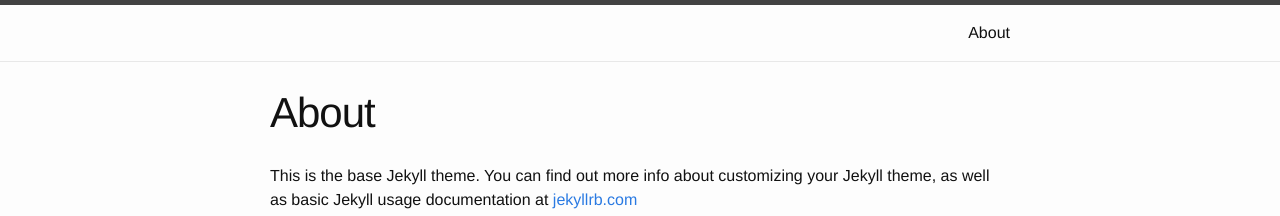
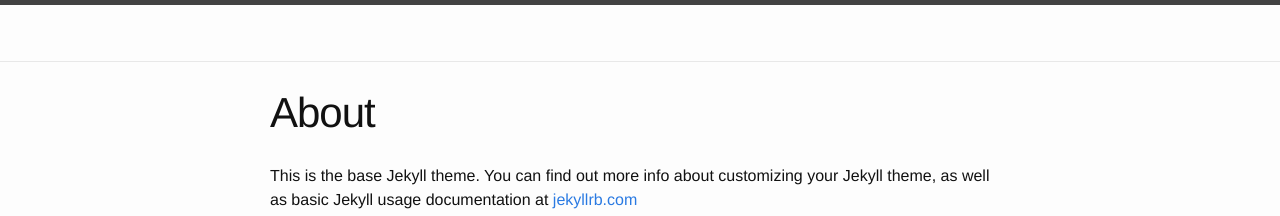
Before and after one commit to danmassarano/danmassarano.github.io, a Jekyll site: the page built from about.md, in a window 1280 px wide. Shown: the top 216 px of the page. Built offline with Jekyll 4.4.1, drawn with Linux system fonts in a browser that asks for light colours.

Commit message:
Update header.html

```diff
--- a/_includes/header.html
+++ b/_includes/header.html
@@ -2,7 +2,7 @@
 
   <div class="wrapper">
 
-    <a class="site-title" href="{{ site.baseurl }}/">{{ site.title }}</a>
+    <!--<a class="site-title" href="{{ site.baseurl }}/">{{ site.title }}</a>
 
     <nav class="site-nav">
       <a href="#" class="menu-icon">
@@ -20,7 +20,7 @@
           {% endif %}
         {% endfor %}
       </div>
-    </nav>
+    </nav>-->
 
   </div>
 
```
